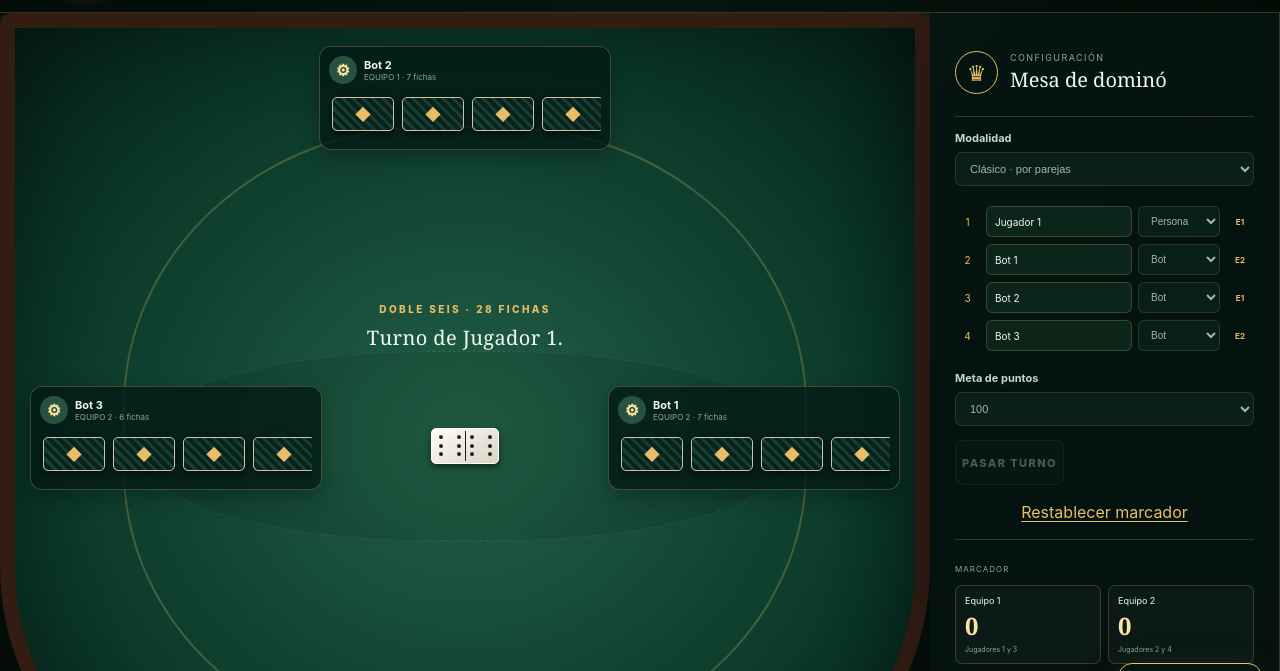
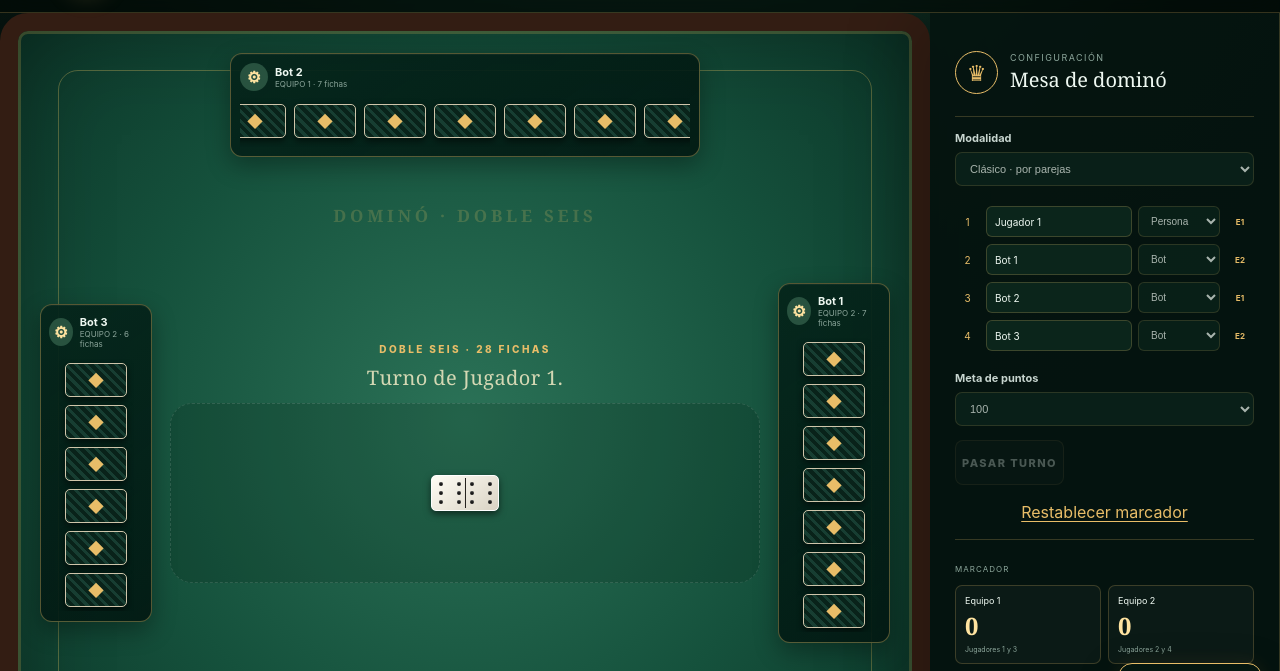
Before and after one commit to orbitgrupo/casino-nocturno, a website: page domino.html in a window 1280 px wide. Both pictures are taken after a click on the button "COMENZAR PARTIDA". Shown: the part 65-736 px from the top of the page. Drawn offline with Linux system fonts and the light colour scheme.

Commit message:
Improve domino table and blocked-game rules

```diff
--- a/css/casino-pages.css
+++ b/css/casino-pages.css
@@ -99,3 +99,79 @@
 .claim-btn:not(:disabled){animation:claim-glow 1s ease-in-out infinite alternate}
 @keyframes claim-glow{to{box-shadow:0 0 24px rgba(255,215,113,.45)}}
 @media(max-width:620px){.side-prizes.two-prizes{width:270px}.tyd-seat{width:auto}.tyd-card{width:42px;height:67px;margin-left:-8px}.tyd-hand{overflow-x:auto;justify-content:flex-start;padding-bottom:5px}}
+
+/* Mesa de dominó inspirada en una mesa física para cuatro jugadores */
+@media(min-width:1001px){
+  .domino-table{
+    min-height:900px;
+    border-width:18px;
+    border-radius:28px;
+    background:radial-gradient(circle at 50% 45%,#2b7257 0,#15513c 52%,#0a3024 100%);
+    box-shadow:inset 0 0 0 3px rgba(238,194,92,.2),inset 0 0 95px rgba(0,0,0,.28),0 20px 55px rgba(0,0,0,.35)
+  }
+  .domino-table::before{
+    inset:4.5%;
+    border:1px solid rgba(239,199,101,.3);
+    border-radius:20px
+  }
+  .domino-table::after{
+    content:"DOMINÓ  ·  DOBLE SEIS";
+    position:absolute;
+    left:50%;
+    top:20%;
+    translate:-50% 0;
+    color:rgba(238,199,104,.2);
+    font:600 17px Georgia,serif;
+    letter-spacing:.22em;
+    white-space:nowrap
+  }
+  .domino-center{top:50%;width:min(720px,66%)}
+  .domino-center h1{margin-bottom:12px;color:rgba(255,242,204,.8)}
+  .domino-chain{
+    flex-wrap:wrap;
+    justify-content:center;
+    min-height:180px;
+    max-height:220px;
+    padding:28px 34px;
+    overflow-x:hidden;
+    overflow-y:auto;
+    border-color:rgba(255,255,255,.12);
+    border-radius:22px;
+    background:rgba(2,24,17,.17);
+    scrollbar-width:thin;
+    scrollbar-color:rgba(232,189,104,.7) transparent
+  }
+  .domino-chain:empty{justify-content:center}
+  .domino-seat{
+    border-color:rgba(232,189,104,.36);
+    background:linear-gradient(145deg,rgba(5,37,27,.94),rgba(2,24,18,.9));
+    box-shadow:0 9px 24px rgba(0,0,0,.32),inset 0 1px rgba(255,255,255,.04)
+  }
+  .domino-seat.seat-0,.domino-seat.seat-2{width:470px}
+  .domino-seat.seat-0{bottom:22px}
+  .domino-seat.seat-2{top:22px}
+  .domino-seat.seat-0 .domino-hand,.domino-seat.seat-2 .domino-hand{justify-content:center}
+  .domino-seat.seat-1,.domino-seat.seat-3{
+    display:flex;
+    flex-direction:column;
+    align-items:center;
+    width:112px;
+    max-height:600px;
+    padding:10px 8px
+  }
+  .domino-seat.seat-1{right:22px}
+  .domino-seat.seat-3{left:22px}
+  .domino-seat.seat-1 header,.domino-seat.seat-3 header{width:100%}
+  .domino-seat.seat-1 .domino-hand,.domino-seat.seat-3 .domino-hand{
+    flex-direction:column;
+    justify-content:center;
+    align-items:center;
+    width:76px;
+    max-height:480px;
+    margin-top:10px;
+    padding:4px 7px;
+    overflow-x:hidden;
+    overflow-y:auto
+  }
+  .domino-seat.seat-1 .domino-tile-piece,.domino-seat.seat-3 .domino-tile-piece{flex:0 0 34px}
+}
--- a/js/domino.js
+++ b/js/domino.js
@@ -3,7 +3,7 @@
   const $=id=>document.getElementById(id),KEY='casino.domino.v1';let botTimer,pending=null,draggedTile=null;
   let config;try{config=JSON.parse(localStorage.getItem(KEY)||'null')}catch(_){config=null}
   if(!config)config={mode:'partners',target:100,players:Array.from({length:4},(_,i)=>({name:i?`Bot ${i}`:'Jugador 1',type:i?'bot':'human'}))};
-  let state={phase:'setup',players:[],chain:[],left:null,right:null,current:0,passes:0,scores:{team0:0,team1:0,p0:0,p1:0,p2:0,p3:0},round:0,message:'Configura la mesa'};
+  let state={phase:'setup',players:[],chain:[],left:null,right:null,current:0,passes:0,lastPlayer:null,nextStarter:null,scores:{team0:0,team1:0,p0:0,p1:0,p2:0,p3:0},round:0,message:'Configura la mesa'};
   function save(){localStorage.setItem(KEY,JSON.stringify(config))}
   function setup(){
     $('dominoMode').value=config.mode;$('targetScore').value=String(config.target);
@@ -11,19 +11,19 @@
     updateRules();renderScores();
   }
   function makeTiles(){const tiles=[];for(let a=0;a<=6;a++)for(let b=a;b<=6;b++)tiles.push({a,b,id:`${a}-${b}`});for(let i=tiles.length-1;i;i--){const j=Math.floor(Math.random()*(i+1));[tiles[i],tiles[j]]=[tiles[j],tiles[i]]}return tiles}
-  function startMatch(){config.mode=$('dominoMode').value;config.target=Number($('targetScore').value);save();state.scores={team0:0,team1:0,p0:0,p1:0,p2:0,p3:0};state.round=0;deal()}
-  function deal(){const tiles=makeTiles();state.players=config.players.map((p,i)=>({...p,id:`p${i}`,hand:tiles.slice(i*7,i*7+7)}));state.chain=[];state.left=null;state.right=null;state.passes=0;state.phase='playing';state.round++;pending=null;let best={player:0,value:-1};state.players.forEach((p,i)=>p.hand.forEach(t=>{if(t.a===t.b&&t.a>best.value)best={player:i,value:t.a}}));state.current=best.player;state.openingDouble=best.value;state.message=`${state.players[state.current].name} abre con el doble ${best.value}.`;lockSetup(true);render();scheduleBot()}
-  function legalEnds(tile){if(!state.chain.length)return tile.a===tile.b&&tile.a===state.openingDouble?['right']:[];const ends=[];if(tile.a===state.left||tile.b===state.left)ends.push('left');if(state.right!==state.left&&(tile.a===state.right||tile.b===state.right))ends.push('right');return ends}
+  function startMatch(){config.mode=$('dominoMode').value;config.target=Number($('targetScore').value);save();state.scores={team0:0,team1:0,p0:0,p1:0,p2:0,p3:0};state.round=0;state.nextStarter=null;deal()}
+  function deal(){const tiles=makeTiles();state.players=config.players.map((p,i)=>({...p,id:`p${i}`,hand:tiles.slice(i*7,i*7+7)}));state.chain=[];state.left=null;state.right=null;state.passes=0;state.lastPlayer=null;state.phase='playing';state.round++;pending=null;if(state.round===1){const starter=state.players.findIndex(p=>p.hand.some(t=>t.a===6&&t.b===6));state.current=starter;state.openingTile='6-6';state.message=`${state.players[starter].name} inicia la partida con el doble 6.`}else{state.current=state.nextStarter??0;state.openingTile=null;state.message=`${state.players[state.current].name}, ganador de la mano anterior, realiza la salida.`}lockSetup(true);render();scheduleBot()}
+  function legalEnds(tile){if(!state.chain.length)return state.openingTile?(tile.id===state.openingTile?['right']:[]):['right'];const ends=[];if(tile.a===state.left||tile.b===state.left)ends.push('left');if(state.right!==state.left&&(tile.a===state.right||tile.b===state.right))ends.push('right');return ends}
   function playable(player){return player.hand.map((tile,index)=>({tile,index,ends:legalEnds(tile)})).filter(x=>x.ends.length)}
   function choose(index){if(state.phase!=='playing'||state.players[state.current].type==='bot')return;const tile=state.players[state.current].hand[index],ends=legalEnds(tile);if(!ends.length)return;if(ends.length>1){pending=index;$('pendingTile').replaceChildren(tileEl(tile,false,false));$('endChooser').hidden=false;state.message=`${state.players[state.current].name}: elige izquierda o derecha.`;$('dominoStatus').textContent=state.message;return}play(index,ends[0])}
   function orient(tile,end){if(end==='left')return tile.b===state.left?{...tile}:{...tile,a:tile.b,b:tile.a};return tile.a===state.right||!state.chain.length?{...tile}:{...tile,a:tile.b,b:tile.a}}
-  function play(index,end){const p=state.players[state.current],tile=p.hand[index],placed=orient(tile,end);p.hand.splice(index,1);if(!state.chain.length){state.chain=[placed];state.left=placed.a;state.right=placed.b}else if(end==='left'){state.chain.unshift(placed);state.left=placed.a}else{state.chain.push(placed);state.right=placed.b}pending=null;$('pendingTile').replaceChildren();$('endChooser').hidden=true;state.passes=0;if(!p.hand.length)return finishRound(state.current,false);nextTurn();render();scheduleBot()}
+  function play(index,end){const p=state.players[state.current],tile=p.hand[index],placed=orient(tile,end);p.hand.splice(index,1);if(!state.chain.length){state.chain=[placed];state.left=placed.a;state.right=placed.b}else if(end==='left'){state.chain.unshift(placed);state.left=placed.a}else{state.chain.push(placed);state.right=placed.b}pending=null;$('pendingTile').replaceChildren();$('endChooser').hidden=true;state.passes=0;state.lastPlayer=state.current;if(!p.hand.length)return finishRound(state.current);nextTurn();render();scheduleBot()}
   function pass(){if(state.phase!=='playing')return;const p=state.players[state.current];if(playable(p).length)return;state.passes++;state.message=`${p.name} pasa.`;if(state.passes>=4)return finishBlocked();nextTurn();render();scheduleBot()}
   function nextTurn(){state.current=(state.current+1)%4;state.message=`Turno de ${state.players[state.current].name}.`}
   function pipTotal(player){return player.hand.reduce((sum,t)=>sum+t.a+t.b,0)}
-  function finishBlocked(){if(config.mode==='partners'){const totals=[pipTotal(state.players[0])+pipTotal(state.players[2]),pipTotal(state.players[1])+pipTotal(state.players[3])];if(totals[0]===totals[1])return closeRound('Tranca empatada. Nadie suma puntos.');const team=totals[0]<totals[1]?0:1,points=state.players.reduce((s,p)=>s+pipTotal(p),0);state.scores[`team${team}`]+=points;closeRound(`Tranca: Equipo ${team+1} gana ${points} puntos.`)}else{const totals=state.players.map(p=>pipTotal(p)),low=Math.min(...totals),winners=totals.map((v,i)=>v===low?i:-1).filter(i=>i>=0);if(winners.length>1)return closeRound('Tranca empatada. Nadie suma puntos.');const winner=winners[0],points=totals.reduce((s,v,i)=>s+(i===winner?0:v),0);state.scores[`p${winner}`]+=points;closeRound(`Tranca: ${state.players[winner].name} gana ${points} puntos.`)}}
-  function finishRound(index){const points=state.players.reduce((sum,p,i)=>sum+((config.mode==='partners'||i!==index)?pipTotal(p):0),0);if(config.mode==='partners'){const team=index%2;state.scores[`team${team}`]+=points;closeRound(`Equipo ${team+1} domina y suma ${points} puntos.`)}else{state.scores[`p${index}`]+=points;closeRound(`${state.players[index].name} domina y suma ${points} puntos.`)}}
-  function closeRound(message){state.phase='round-over';state.message=message;const winner=matchWinner();if(winner){state.phase='match-over';state.message+=` ¡${winner} gana la partida!`}$('endChooser').hidden=true;render()}
+  function finishBlocked(){const blocker=state.lastPlayer,next=(blocker+1)%4,blockerPips=pipTotal(state.players[blocker]),nextPips=pipTotal(state.players[next]);if(blockerPips===nextPips)return closeRound(`Tranca empatada entre ${state.players[blocker].name} y ${state.players[next].name}: ${blockerPips} puntos. Nadie suma.`,blocker);const winner=blockerPips<nextPips?blocker:next,points=state.players.reduce((sum,p,i)=>sum+(i===winner?0:pipTotal(p)),0);if(config.mode==='partners')state.scores[`team${winner%2}`]+=points;else state.scores[`p${winner}`]+=points;closeRound(`Tranca: ${state.players[winner].name} tiene menos puntos (${Math.min(blockerPips,nextPips)} contra ${Math.max(blockerPips,nextPips)}) y suma ${points}.`,winner)}
+  function finishRound(index){const points=state.players.reduce((sum,p,i)=>sum+((config.mode==='partners'||i!==index)?pipTotal(p):0),0);if(config.mode==='partners'){const team=index%2;state.scores[`team${team}`]+=points;closeRound(`Equipo ${team+1} domina y suma ${points} puntos.`,index)}else{state.scores[`p${index}`]+=points;closeRound(`${state.players[index].name} domina y suma ${points} puntos.`,index)}}
+  function closeRound(message,winnerIndex){state.phase='round-over';state.nextStarter=winnerIndex;state.message=message;const winner=matchWinner();if(winner){state.phase='match-over';state.message+=` ¡${winner} gana la partida al alcanzar la meta!`}else state.message+=` ${state.players[winnerIndex].name} saldrá en la próxima mano.`;$('endChooser').hidden=true;render()}
   function matchWinner(){if(config.mode==='partners'){for(let i=0;i<2;i++)if(state.scores[`team${i}`]>=config.target)return`Equipo ${i+1}`}else{for(let i=0;i<4;i++)if(state.scores[`p${i}`]>=config.target)return state.players[i].name}return null}
   function botMove(){const p=state.players[state.current];if(state.phase!=='playing'||p.type!=='bot')return;const options=playable(p);if(!options.length)return pass();options.sort((x,y)=>(y.tile.a+y.tile.b)-(x.tile.a+x.tile.b));const move=options[0];play(move.index,move.ends[0])}
   function half(n){let cells='';const spots={0:[],1:[5],2:[1,9],3:[1,5,9],4:[1,3,7,9],5:[1,3,5,7,9],6:[1,3,4,6,7,9]}[n];for(let i=1;i<=9;i++)cells+=`<i class="${spots.includes(i)?'pip':''}"></i>`;return`<span class="domino-half">${cells}</span>`}
@@ -33,8 +33,8 @@
     $('dominoSeats').replaceChildren(...state.players.map((p,i)=>{const seat=document.createElement('article');seat.className=`domino-seat ${i===state.current&&state.phase==='playing'?'active':''} seat-${i}`;seat.innerHTML=`<header><span>${p.type==='bot'?'⚙':p.name[0]}</span><div><b>${p.name}</b><small>${config.mode==='partners'?`EQUIPO ${i%2+1}`:'PINTINTÍN'} · ${p.hand.length} fichas</small></div></header><div class="domino-hand"></div>`;const hide=p.type==='bot'&&state.phase==='playing';seat.querySelector('.domino-hand').append(...p.hand.map((t,n)=>tileEl(t,hide,!hide,n,i)));return seat}));renderScores()}
   function renderScores(){const box=$('scoreBoard');if(config.mode==='partners')box.innerHTML=`<div><span>Equipo 1</span><b>${state.scores.team0}</b><small>Jugadores 1 y 3</small></div><div><span>Equipo 2</span><b>${state.scores.team1}</b><small>Jugadores 2 y 4</small></div>`;else box.innerHTML=config.players.map((p,i)=>`<div><span>${p.name}</span><b>${state.scores[`p${i}`]}</b></div>`).join('')}
   function lockSetup(lock){$('dominoMode').disabled=lock;$('targetScore').disabled=lock;$('dominoSetup').querySelectorAll('input,select').forEach(e=>e.disabled=lock)}
-  function updateRules(){$('dominoRules').textContent=config.mode==='partners'?'Dos parejas se sientan alternadas. Cada jugador recibe siete fichas. La pareja que domina o suma menos tantos en una tranca recibe los puntos de las fichas restantes.':'En Pintintín los cuatro jugadores compiten individualmente. Quien domina o conserva menos tantos en una tranca suma los puntos de los demás.'}
+  function updateRules(){const scoring=config.mode==='partners'?'Los jugadores se sientan por parejas alternadas.':'En Pintintín los cuatro jugadores compiten individualmente.';$('dominoRules').textContent=`${scoring} La primera mano comienza obligatoriamente con el doble 6. Después, el ganador de cada mano realiza la salida siguiente hasta alcanzar la meta. Si el juego se tranca, se comparan únicamente los puntos del jugador que puso la última ficha y del jugador que seguía en turno; gana quien tenga menos.`}
   function scheduleBot(){const p=state.players[state.current];if(p?.type==='bot'&&state.phase==='playing')botTimer=setTimeout(botMove,650)}
-  $('dominoMode').onchange=e=>{config.mode=e.target.value;save();setup()};$('targetScore').onchange=e=>{config.target=Number(e.target.value);save()};$('startDomino').onclick=startMatch;$('passTurn').onclick=pass;$('nextDominoRound').onclick=deal;$('playLeft').onclick=()=>{if(pending!==null)play(pending,'left')};$('playRight').onclick=()=>{if(pending!==null)play(pending,'right')};$('resetDomino').onclick=()=>{state={...state,phase:'setup',players:[],chain:[],left:null,right:null,current:0,passes:0,scores:{team0:0,team1:0,p0:0,p1:0,p2:0,p3:0},round:0,message:'Configura la mesa'};lockSetup(false);setup();render()};
+  $('dominoMode').onchange=e=>{config.mode=e.target.value;save();setup()};$('targetScore').onchange=e=>{config.target=Number(e.target.value);save()};$('startDomino').onclick=startMatch;$('passTurn').onclick=pass;$('nextDominoRound').onclick=deal;$('playLeft').onclick=()=>{if(pending!==null)play(pending,'left')};$('playRight').onclick=()=>{if(pending!==null)play(pending,'right')};$('resetDomino').onclick=()=>{state={...state,phase:'setup',players:[],chain:[],left:null,right:null,current:0,passes:0,lastPlayer:null,nextStarter:null,scores:{team0:0,team1:0,p0:0,p1:0,p2:0,p3:0},round:0,message:'Configura la mesa'};lockSetup(false);setup();render()};
   setup();render();
 })();
```
